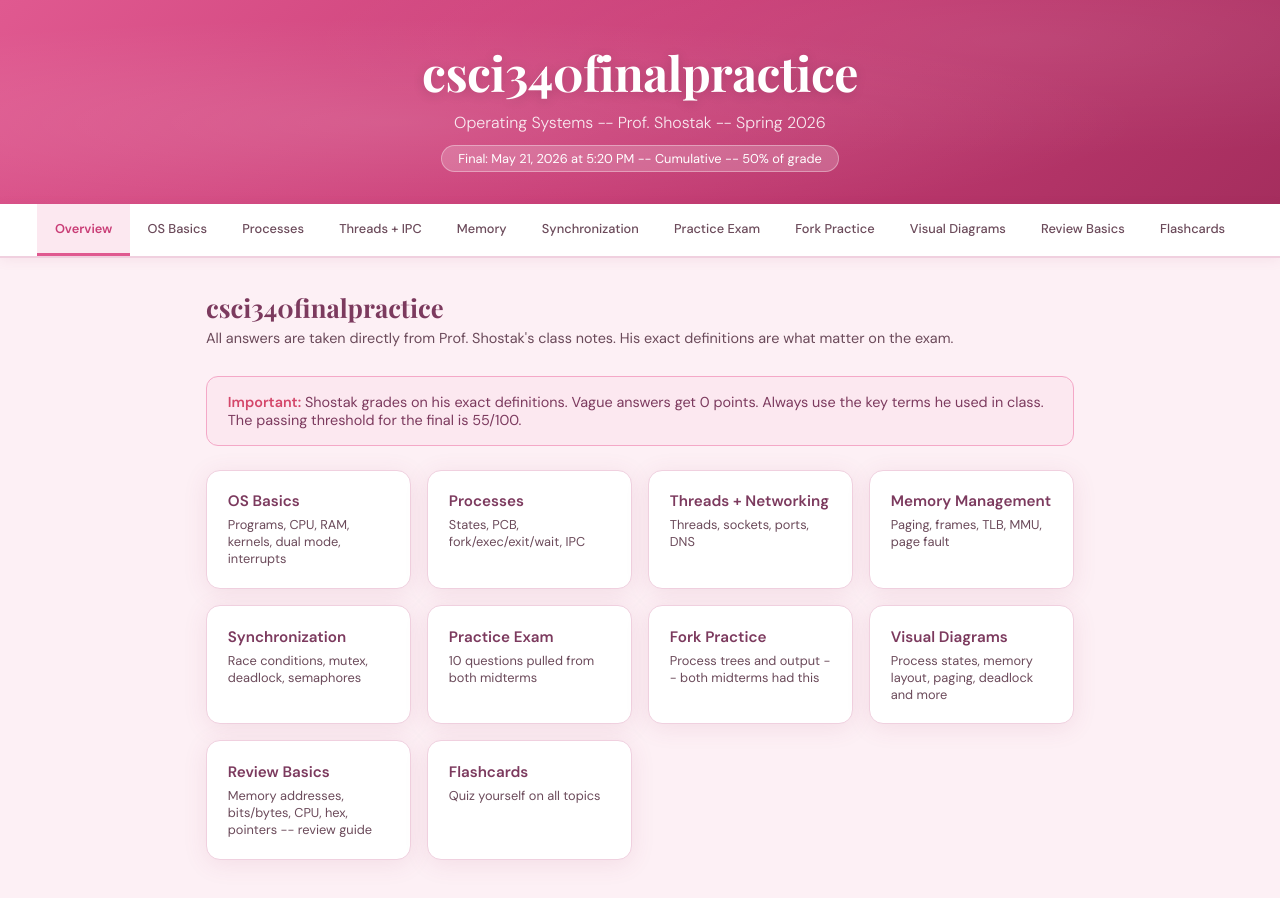
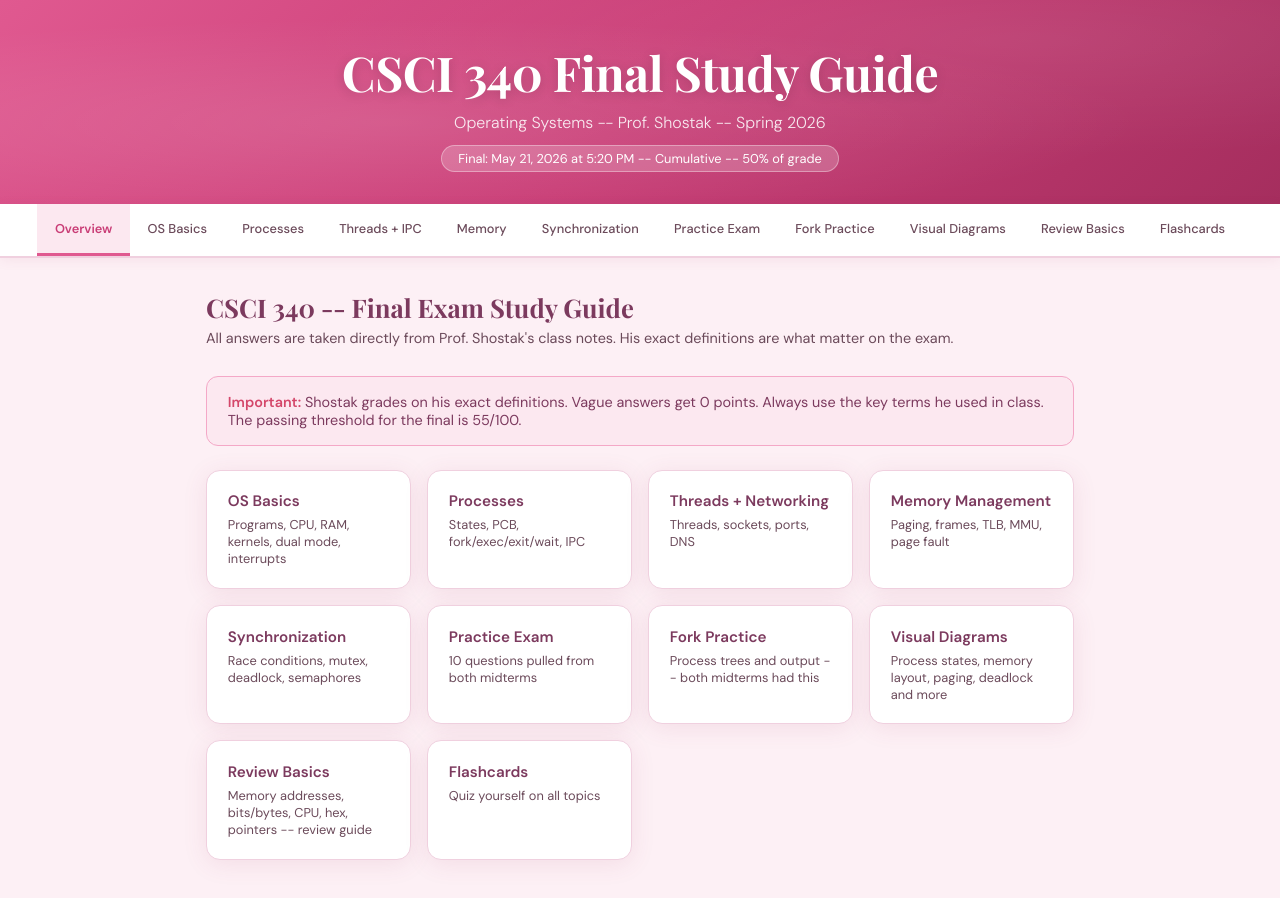
Before and after one commit to khanlaila/csci340-study, a plain HTML site: page index.html in a window 1280 px wide. Drawn offline with nearby package versions, Linux system fonts and the light colour scheme.

Commit message:
Restore original site branding

```diff
--- a/index.html
+++ b/index.html
@@ -3,7 +3,7 @@
 <head>
 <meta charset="UTF-8">
 <meta name="viewport" content="width=device-width, initial-scale=1.0">
-<title>csci340finalpractice</title>
+<title>CSCI 340 OS Final Study Guide</title>
 <link href="https://fonts.googleapis.com/css2?family=Playfair+Display:wght@700;900&family=DM+Sans:wght@300;400;500;600&family=DM+Mono:wght@400;500&display=swap" rel="stylesheet">
 <style>
   :root {
@@ -146,7 +146,7 @@
 </head>
 <body>
 <header>
-  <h1>csci340finalpractice</h1>
+  <h1>CSCI 340 Final Study Guide</h1>
   <p>Operating Systems -- Prof. Shostak -- Spring 2026</p>
   <span class="header-badge">Final: May 21, 2026 at 5:20 PM -- Cumulative -- 50% of grade</span>
 </header>
@@ -169,7 +169,7 @@
 
 <!-- OVERVIEW -->
 <div class="page active" id="page-overview">
-  <div class="section-title">csci340finalpractice</div>
+  <div class="section-title">CSCI 340 -- Final Exam Study Guide</div>
   <div class="section-sub">All answers are taken directly from Prof. Shostak's class notes. His exact definitions are what matter on the exam.</div>
   <div class="alert"><strong>Important:</strong> Shostak grades on his exact definitions. Vague answers get 0 points. Always use the key terms he used in class. The passing threshold for the final is 55/100.</div>
   <div class="overview-grid">
```
